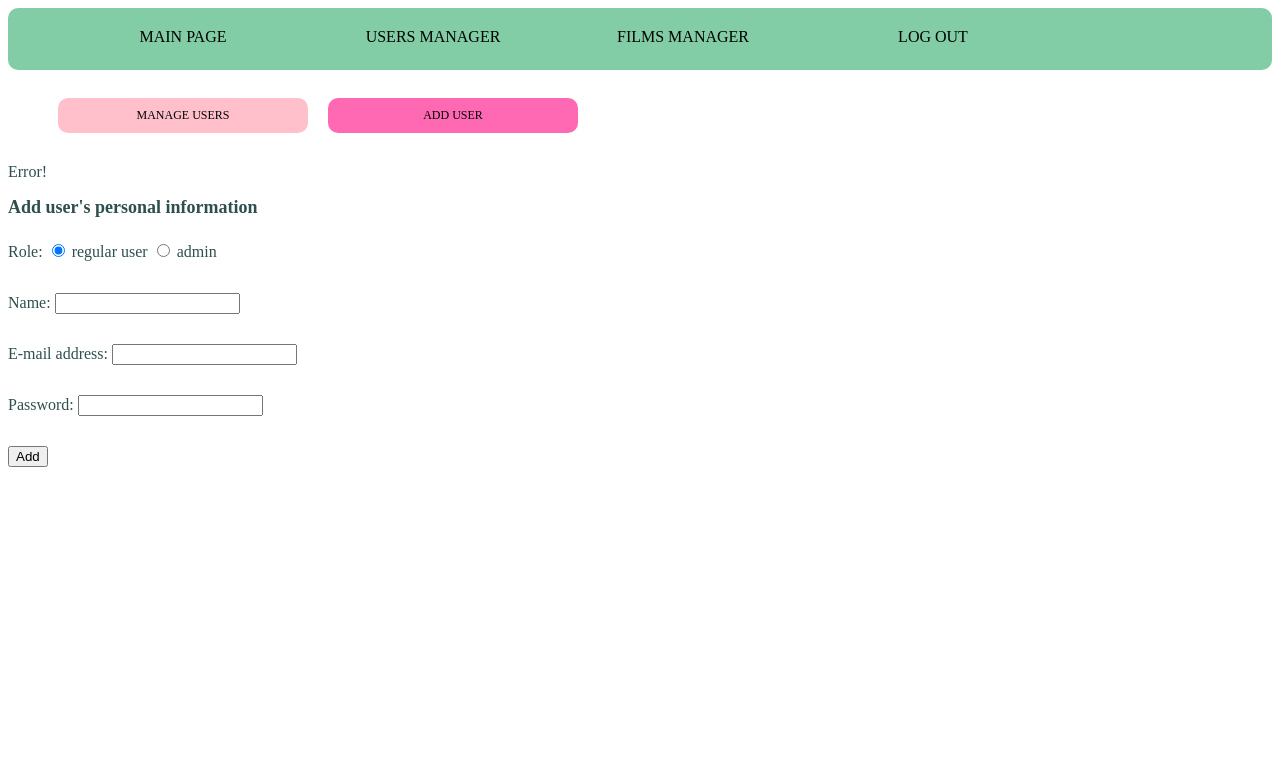
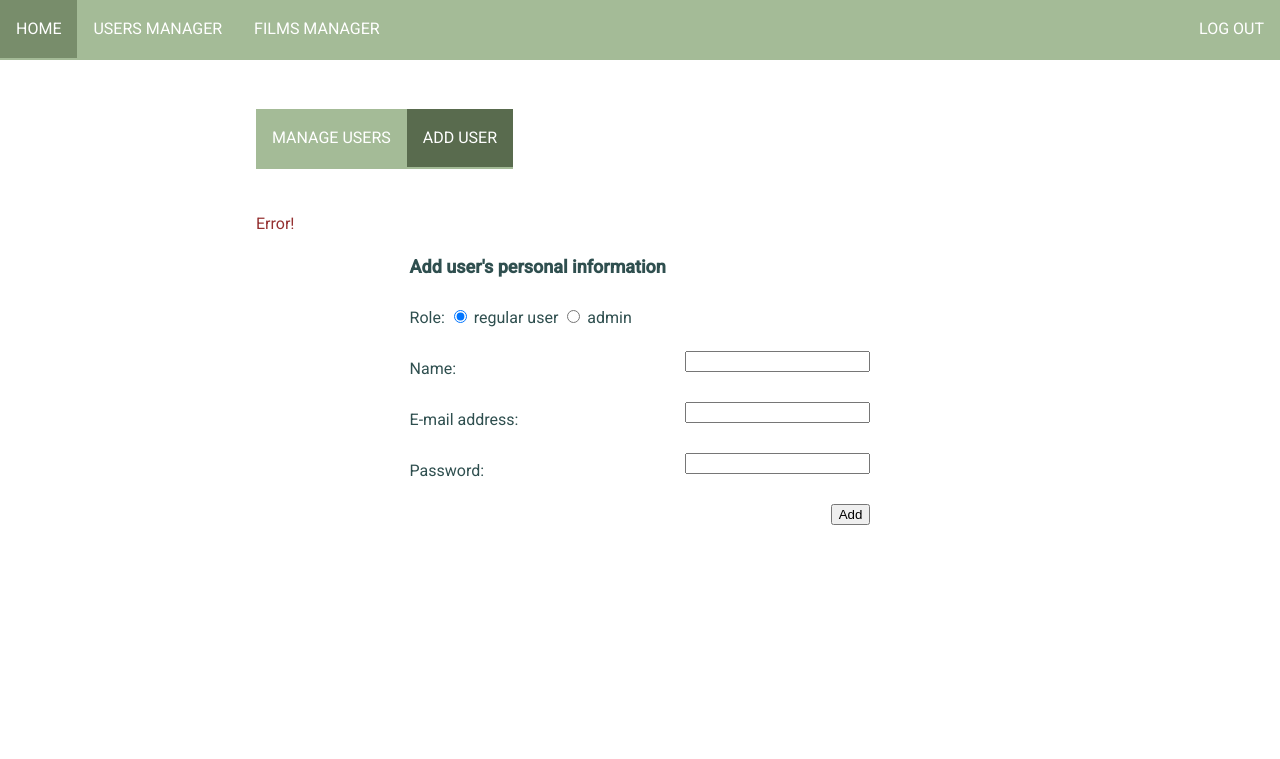
Before and after one commit to kerness/films-reviews, a PHP site: page /admin/admin_add_user.php?n=1 in a window 1280 px wide; the page is wider, and only the part inside the window is pictured. Shown: the top 759 px of that part. Run offline with PHP 8.4, Linux system fonts and the light colour scheme; the visitor is signed in with stand-in values (Sample User, id 1); data that the repository does not hold is empty.

Commit message:
I think everything is fine now

```diff
--- a/app/public/CSS/menu.css
+++ b/app/public/CSS/menu.css
@@ -71,7 +71,7 @@
     line-height: 35px;
 }
 .err {
-    color: rgb(109, 43, 43);
+    color: rgb(149, 49, 49);
 }
 
 .container {
@@ -84,9 +84,34 @@
     float: right;
 }
 
+.role {
+    float: none;
+
+}
+
 .line {
     width: 100%;
     margin: 0 auto;
     height: 1px;
     background-color: darkslategray;
 }
+
+
+.active {
+    background-color: rgb(89, 107, 78);
+}
+
+.ul_admin {
+    margin: 0 auto;
+
+    width: auto;
+    position: absolute;
+    margin-bottom: 50px;
+}
+
+.container_admin {
+    margin: 0 auto;
+    padding-top: 70px;
+    text-align: justify;
+    width: 100%;
+}
--- a/app/public/admin/admin_add_user.php
+++ b/app/public/admin/admin_add_user.php
@@ -11,13 +11,12 @@
 ?>
 
 <br>
-<div class="b" >
-    <ul >
-        <li class="users"><a href="admin_user_manager.php">Manage users</a></li>
-        <li class="users" style="background-color:#FF69B4;"><a href="admin_add_user.php">Add user</a></li>
+    <ul class="ul_admin">
+        <li><a href="admin_user_manager.php">Manage users</a></li>
+        <li  class="active"><a href="admin_add_user.php">Add user</a></li>
     </ul>
-</div>
 <br>
+<div class="container_admin">
 
 <?php
 
@@ -31,39 +30,39 @@
         $p = $_REQUEST['pass'];
         $role = $_REQUEST['role'];
 
-        $q = "SELECT user_id FROM user WHERE email = '$em";
+        $q = "SELECT user_id FROM user WHERE email = '$em'";
         $r = mysqli_query($dbc, $q);
 
         if(mysqli_num_rows($r) != 0)
         {
-            echo "<p>Error! E-mail address already exists.</p>";
+            echo "<p class='err'>Error! E-mail address already exists.</p>";
         }
         else
         {
             $q = "INSERT INTO user (user_id, login, password, email, user_level, registration_date) VALUES (NULL, '$log', SHA1('$p'), '$em', $role, NOW())";
             $r = mysqli_query($dbc, $q);
 
-            if($r)
+            if(mysqli_affected_rows($dbc) == 1)
             {
                 echo "<p>User " . $log . " has been added." . "</p>";
             }
             else
             {
-                echo "<p>Error!</p>";
+                echo "<p class='err'>Error!</p>";
             }
         }
     }
 ?>
-
+<form action="admin_add_user.php?n=1" method="post">
     <h1> Add user's personal information </h1>
-<form action="admin_add_user.php?n=1" method="post">
     <p>Role:
-        <input type="radio" id="r0" name="role" value="0" checked>
+    <input class="role" type="radio" id="r0" name="role" value="0" checked>
     <label for="r0">regular user</label>
-        <input type="radio" id="r1" name="role" value="1">
+    <input class="role" type="radio" id="r1" name="role" value="1">
     <label for="r1">admin</label></p>
     <p>Name: <input type="text" name="login" ></p>
     <p>E-mail address: <input type="text" name="email"></p>
     <p>Password: <input type="text" name="pass"></p>
     <input type="submit" value="Add">
 </form>
+</div>
--- a/app/public/admin/admin_header_logged.html
+++ b/app/public/admin/admin_header_logged.html
@@ -5,72 +5,19 @@
     <meta http-equiv="X-UA-Compatible" content="IE=edge">
     <meta name="viewport" content="width=device-width, initial-scale=1.0">
     <title><?php echo $page_title; ?></title></head>
-    <style>
-        body {
-            color: darkslategray;
-        }
-        nav {
-            background-color:rgb(130, 204, 166);
-            border-radius: 10px;
-            padding: 10px;
-        }
-        ul{
-            width: 1400px;
-            margin: auto;
-        }
-        li {
-            float: left;
-            /*position: relative;*/
-            list-style-type:none;
-        }
-        a {
-            text-decoration:none;
-            color: black;
-            display:block;
-            padding: 10px 25px;
-            width: 200px;
-            text-transform: uppercase;
-            text-align: center;
-            float: left;
-        }
-        div {
-            display: inline-block;
-        }
-        .a h1{
-            color: black;
-        }
-        h1 {
-            font-size: 18px;
-        }
-        footer {
-            border-top: solid 1px darkslategray;
-            margin-top: 20px;
-        }
-        form {
-            line-height: 35px;
-        }
-        .err {
-            color: red;
-        }
+    <link rel="stylesheet" href="../CSS/menu.css">
+    <link rel="stylesheet" href="../CSS/ranking_style.css" type="text/css">
+    <link rel="preconnect" href="https://fonts.googleapis.com">
+    <link rel="preconnect" href="https://fonts.gstatic.com" crossorigin>
+    <link href="https://fonts.googleapis.com/css2?family=Roboto:wght@100;400;500&display=swap" rel="stylesheet">
 
-        .users {
-            background-color: pink;
-            border-radius: 10px;
-            margin: 10px;
-            font-size: 12px;
-        }
+<body>
 
+    <ul>
+        <li><a href="admin_loggedin.php">Home</a></li>
+        <li><a href="admin_user_manager.php">Users Manager</a></li>
+        <li><a href="admin_film_manager.php">Films Manager</a></li>
+        <li class="right"><a href="../logout.php">Log out</a></li>
+    </ul>
 
-    </style>
-<body>
-    <nav>
-        <div class="b">
-            <ul>
-                <li><a href="admin_loggedin.php">Main page</a></li>
-                <li><a href="admin_user_manager.php">Users Manager</a></li>
-                <li><a href="admin_film_manager.php">Films Manager</a></li>
-                <li><a href="../logout.php">Log out</a></li>
-            </ul>
-        </div>
-    </nav>
-    <div class=""container>
+    <div class="container">
--- a/app/public/admin/admin_loggedin.php
+++ b/app/public/admin/admin_loggedin.php
@@ -11,7 +11,9 @@
     include('admin_header_logged.html');
 
 
-    echo "<p class='pageHeader'>Welcome, {$_SESSION['login']}!</p>";
+    echo "<p class='pageHeader'><h1>Welcome, {$_SESSION['login']}</h1></p>";
+
+echo "<p> You have logged successfully!</p>";
 
     include('../footer.html');
 
--- a/app/public/admin/admin_login_inc.php
+++ b/app/public/admin/admin_login_inc.php
@@ -13,9 +13,9 @@
 }
 ?>
 
-<h1>Sign in as Admin</h1>
 
 <form action="admin_login.php" method="post">
+    <h1>Sign in as Admin</h1>
     <p>E-mail address: <input type='text' name='email'></p>
     <p>Password: <input type='password' name='pass'></p>
     <p><input type='submit' value='Sign in'></p>
--- a/app/public/loggedin.php
+++ b/app/public/loggedin.php
@@ -7,10 +7,7 @@
 
 
     echo "<p class='pageHeader'><h1>Welcome, {$_SESSION['login']}</h1></p>";
-//<div class="pageheader"><h1>Welcome to our website!</h1></div>
 
-
-//<p> Here you can browse films ratings available in our database.</p>
 ?>
 
 <p> You have logged successfully!</p>
```
Also changed, not shown: app/public/admin/admin_add_film.php (+8 -7 lines), app/public/admin/admin_edit_user.php (+7 -11 lines), app/public/admin/admin_film_manager.php (+5 -6 lines), app/public/admin/admin_menu.css (deleted, +0 -92 lines), app/public/admin/admin_user_manager.php (+6 -6 lines), app/public/admin/header_admin.html (+4 -55 lines). Lines whose indentation alone changed are shown as unchanged.
